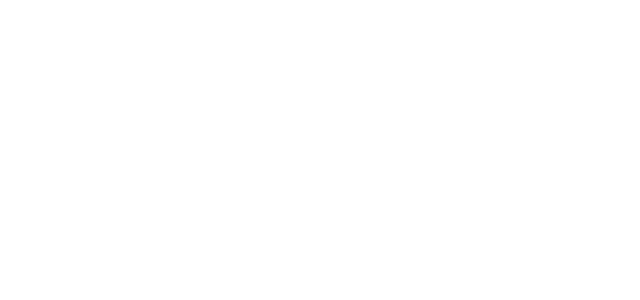
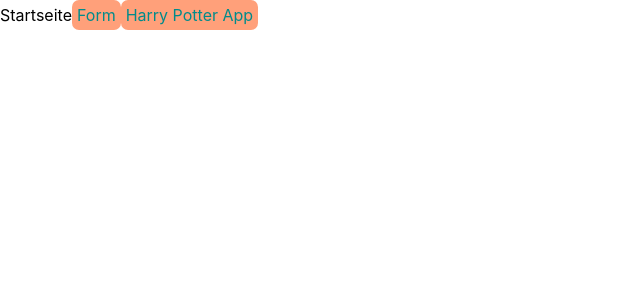
Before and after one commit to mortaen/my--react-app, a React (Create React App) app: page / in a window 1280 px wide. Shown: the top 300 px of the page, without its empty margins (0-640 px from the left). Built offline with nearby package versions, Linux system fonts and the light colour scheme.

Commit message:
add start page and links to routing

```diff
--- a/src/App.js
+++ b/src/App.js
@@ -1,5 +1,6 @@
-import { Route, Switch } from "react-router"
+import { Link, Route, Switch } from "react-router-dom"
 import { BrowserRouter as Router } from "react-router-dom"
+import styled from "styled-components/macro"
 import FormApp from "./components/FormApp/FormApp"
 import HarryPotterApp from "./components/harry-potter-app/HarryPotterApp"
 
@@ -8,16 +9,31 @@ function App({ harryPotterData }) {
     <>
       <Router>
         <Switch>
+          <Route exact path="/">
+            Startseite
+            <StyledLink to="/form">Form</StyledLink>
+            <StyledLink to="/harrypotter">Harry Potter App</StyledLink>
+          </Route>
           <Route exact path="/form">
             <FormApp />
           </Route>
           <Route exact path="/harrypotter">
             <HarryPotterApp data={harryPotterData} />
           </Route>
+          <Route>404 NOT FOUND</Route>
         </Switch>
       </Router>
     </>
   )
 }
 
+const StyledLink = styled(Link)`
+  display: inline-block;
+  background-color: lightsalmon;
+  padding: 5px;
+  text-decoration: none;
+  border-radius: 7px;
+  color: darkcyan;
+`
+
 export default App
```
